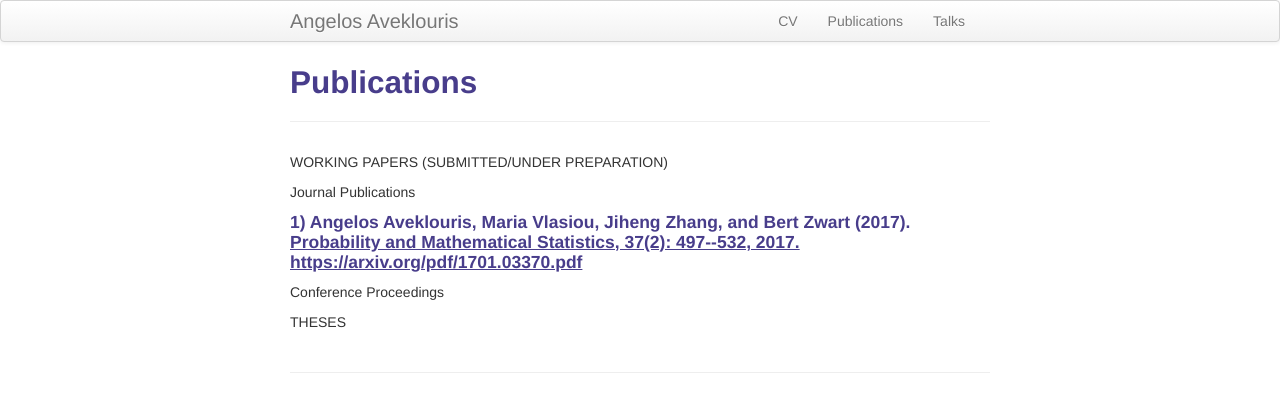
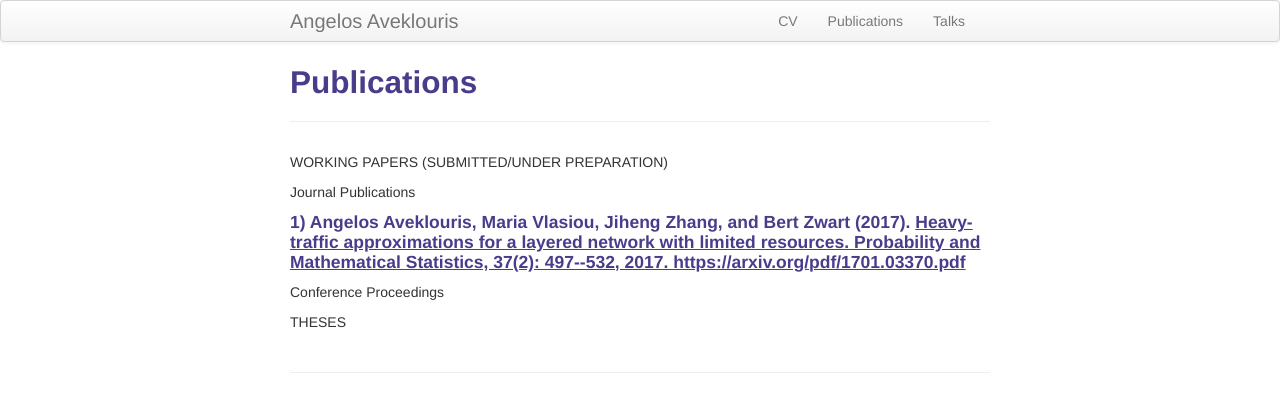
Before and after one commit to Angelos90/Angelos90.github.io, a Jekyll site: the page built from pages/publications.md, in a window 1280 px wide. Shown: the top 412 px of the page. Built offline with Jekyll 4.4.1, drawn with Linux system fonts in a browser that asks for light colours.

Commit message:
Update publications.md

```diff
--- a/pages/publications.md
+++ b/pages/publications.md
@@ -8,7 +8,7 @@ WORKING PAPERS (SUBMITTED/UNDER PREPARATION)
 
 
 Journal Publications
-#### 1) Angelos Aveklouris, Maria Vlasiou, Jiheng Zhang, and Bert Zwart (2017). <u> <Heavy-traffic approximations for a layered network with limited resources.> Probability and Mathematical Statistics, 37(2): 497--532, 2017.  https://arxiv.org/pdf/1701.03370.pdf
+#### 1) Angelos Aveklouris, Maria Vlasiou, Jiheng Zhang, and Bert Zwart (2017). <u> Heavy-traffic approximations for a layered network with limited resources. Probability and Mathematical Statistics, 37(2): 497--532, 2017.  https://arxiv.org/pdf/1701.03370.pdf
 
 Conference Proceedings
 
```
